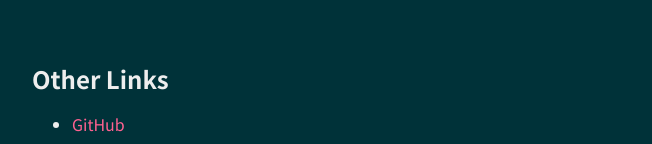
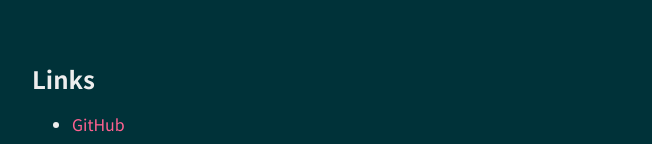
Before and after one commit to tokizuoh/info-tokizuoh-dev, a SvelteKit app: page / in a window 1280 px wide. Shown: the part 451-595 px from the top of the page, without its empty margins (208-860 px from the left). Built offline with nearby package versions, Linux system fonts and the light colour scheme.

Commit message:
remove "Other"

```diff
--- a/src/routes/+page.svelte
+++ b/src/routes/+page.svelte
@@ -14,7 +14,7 @@
     <li>2023年6月を振り返る</li>
 </ul>
 
-<h2>Other Links</h2>
+<h2>Links</h2>
 <ul>
     <li><a href="https://github.com/tokizuoh">GitHub</a></li>
     <li><a href="https://tokizuoh.hatenablog.com/">Blog</a></li>
```
